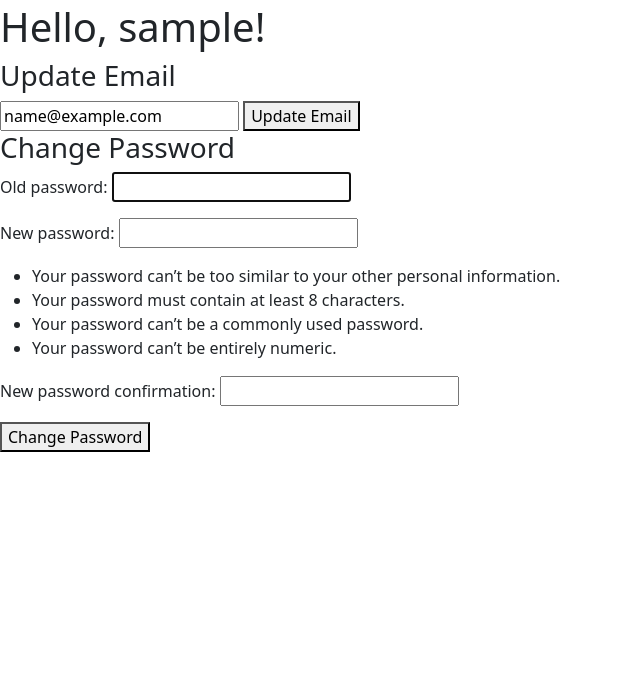
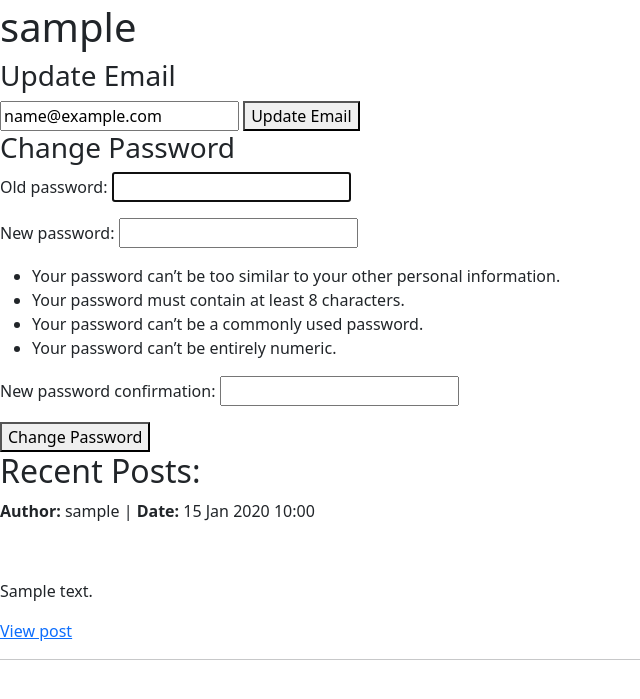
Before and after one commit to p-harting/djocial, a Django app: page /account/1 in a window 1280 px wide. Shown: the part 53-752 px from the top of the page, without its empty margins (0-640 px from the left). Run offline with Django 4.2, Linux system fonts and the light colour scheme; a user stored in the database is signed in; tables that the repository leaves empty hold one stand-in row (values such as "Sample post").

Commit message:
Add more information to account page

```diff
--- a/posts/templates/account.html
+++ b/posts/templates/account.html
@@ -1,7 +1,7 @@
 {% extends "base.html" %}
 
 {% block content %}
-    <h1>Hello, {{ user_account.username }}!</h1>
+<h1>{{ user_account.username }}</h1>
 
 {% if is_own_account %}
 <form method="post">
@@ -16,9 +16,27 @@
     <h3>Change Password</h3>
     {{ password_form.as_p }}
     <button type="submit" name="password_form">Change Password</button>
-
 </form>
 {% else %}
-        <h2>This is the account of {{ user_account.username }}</h2>
+<h3>Follower:</h3>
+<h3>Following:</h3>
+<button class="btn btn-primary">Follow</button>
 {% endif %}
+
+<h2>Recent Posts:</h2>
+{% for post in posts %}
+    <div class="post no-underline-link">
+        <p><strong>Author:</strong> {{ post.author }} | <strong>Date:</strong> {{ post.created_on|date:"d M Y H:i" }}</p>
+        {% if post.image %}
+            <img src="{{ post.image.url }}" alt="{{ post.title }}" style="max-width: 100%; height: auto;">
+        {% endif %}
+        <p>{{ post.content|safe|linebreaks }}</p>
+        <a href="{% url 'post_detail' post.slug %}">
+            <div>View post</div>
+        </a>
+    </div>
+    <hr>
+{% empty %}
+    <p>Nothing posted yet.</p>
+{% endfor %}
 {% endblock %}
--- a/posts/views.py
+++ b/posts/views.py
@@ -104,6 +104,9 @@ class AccountView(LoginRequiredMixin, DetailView):
         context = super().get_context_data(**kwargs)
         context['is_own_account'] = self.request.user == self.get_object()
 
+        # Add the user's posts to the context
+        context['posts'] = Post.objects.filter(author=self.get_object()).order_by('-created_on')
+
         if context['is_own_account']:
             context['email_form'] = forms.Form()  # Placeholder for the email form
             context['password_form'] = PasswordChangeForm(user=self.request.user)
```
Lines whose indentation alone changed are shown as unchanged.
